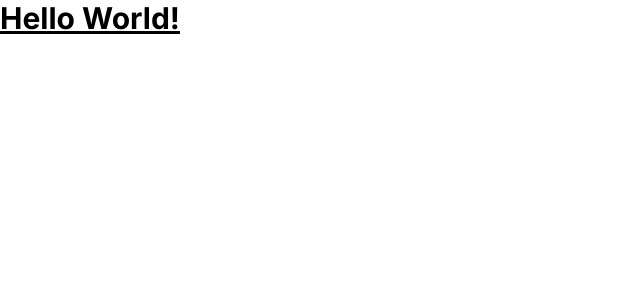
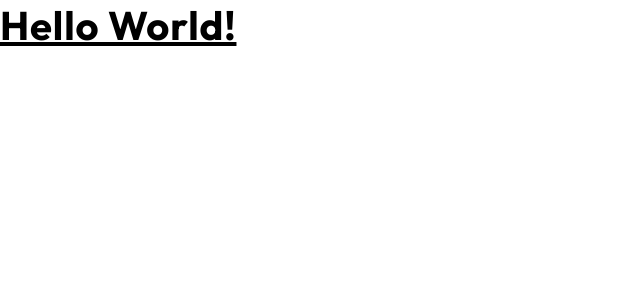
Before and after one commit to dcdm3g/tic-tac-toe, a Next.js app: page / in a window 1280 px wide. Shown: the top 300 px of the page, without its empty margins (0-640 px from the left). Built offline with nearby package versions, Linux system fonts and the light colour scheme.

Commit message:
chore: import design system

```diff
--- a/package.json
+++ b/package.json
@@ -22,6 +22,7 @@
     "eslint-config-next": "14.2.4",
     "postcss": "^8",
     "prettier-plugin-tailwindcss": "^0.6.5",
+    "tailwind-variants": "^0.2.1",
     "tailwindcss": "^3.4.1",
     "typescript": "^5"
   }
--- a/src/app/layout.tsx
+++ b/src/app/layout.tsx
@@ -1,8 +1,8 @@
 import type { Metadata } from 'next'
-import { Inter } from 'next/font/google'
+import { Outfit } from 'next/font/google'
 import './globals.css'
 
-const inter = Inter({ subsets: ['latin'] })
+const outfit = Outfit({ subsets: ['latin'] })
 
 export const metadata: Metadata = {
   title: 'Create Next App',
@@ -16,7 +16,9 @@ export default function RootLayout({
 }>) {
   return (
     <html lang="en">
-      <body className={inter.className}>{children}</body>
+      <body className={outfit.className + ' text-body tracking-tracking'}>
+        {children}
+      </body>
     </html>
   )
 }
--- a/src/app/page.tsx
+++ b/src/app/page.tsx
@@ -1,3 +1,3 @@
 export default function Home() {
-  return <h1 className="text-3xl font-bold underline">Hello World!</h1>
+  return <h1 className="text-heading-lg underline">Hello World!</h1>
 }
--- /dev/null
+++ b/src/components/ui/button.tsx
@@ -0,0 +1,28 @@
+import { tv, type VariantProps } from 'tailwind-variants'
+import { ComponentProps } from 'react'
+
+const button = tv({
+  base: 'text-dark-navy',
+  variants: {
+    color: {
+      yellow: 'bg-light-yellow shadow-[#CC8B13] hover:bg-light-yellow-hover',
+      blue: 'bg-light-blue shadow-[#118C87] hover:bg-light-blue-hover',
+      silver: 'bg-silver shadow-[#6B8997] hover:bg-silver-hover',
+    },
+    size: {
+      base: 'rounded-2xl p-5 text-heading-sm shadow-[inset_0_-8px]',
+      sm: 'rounded-[0.625rem] p-4 text-heading-xs shadow-[inset_0_-4px]',
+      icon: 'rounded-[0.625rem] p-8 shadow-[inset_0_-4px]',
+    },
+  },
+  defaultVariants: {
+    color: 'silver',
+    size: 'base',
+  },
+})
+
+type ButtonProps = ComponentProps<'button'> & VariantProps<typeof button>
+
+export function Button({ className, color, size, ...rest }: ButtonProps) {
+  return <button className={button({ className, color, size })} {...rest} />
+}
--- a/tailwind.config.ts
+++ b/tailwind.config.ts
@@ -3,6 +3,26 @@ import type { Config } from 'tailwindcss'
 const config: Config = {
   content: ['src/app/**/*.tsx', 'src/components/**/*.tsx'],
   theme: {
+    colors: {
+      'light-blue': 'rgb(49, 195, 189)',
+      'light-blue-hover': 'rgb(101, 233, 228)',
+      'light-yellow': 'rgb(242, 177, 55)',
+      'light-yellow-hover': 'rgb(255, 200, 96)',
+      'dark-navy': 'rgb(26, 42, 51)',
+      'semi-dark-navy': 'rgb(31, 54, 65)',
+      silver: 'rgb(168, 191, 201)',
+      'silver-hover': 'rgb(219, 232, 237)',
+    },
+    fontSize: {
+      body: ['0.875rem', { lineHeight: '1.1rem', fontWeight: 500 }],
+      'heading-xs': ['1rem', { lineHeight: '1.2625rem', fontWeight: 700 }],
+      'heading-sm': ['1.25rem', { lineHeight: '1.575rem', fontWeight: 700 }],
+      'heading-md': ['1.5rem', { lineHeight: '1.875rem', fontWeight: 700 }],
+      'heading-lg': ['2.5rem', { lineHeight: '3.15rem', fontWeight: 700 }],
+    },
+    letterSpacing: {
+      tracking: '0.0625em',
+    },
     extend: {},
   },
   plugins: [],
```
Also changed, not shown: 2 other files (tests, documents, lock files or other folders).
